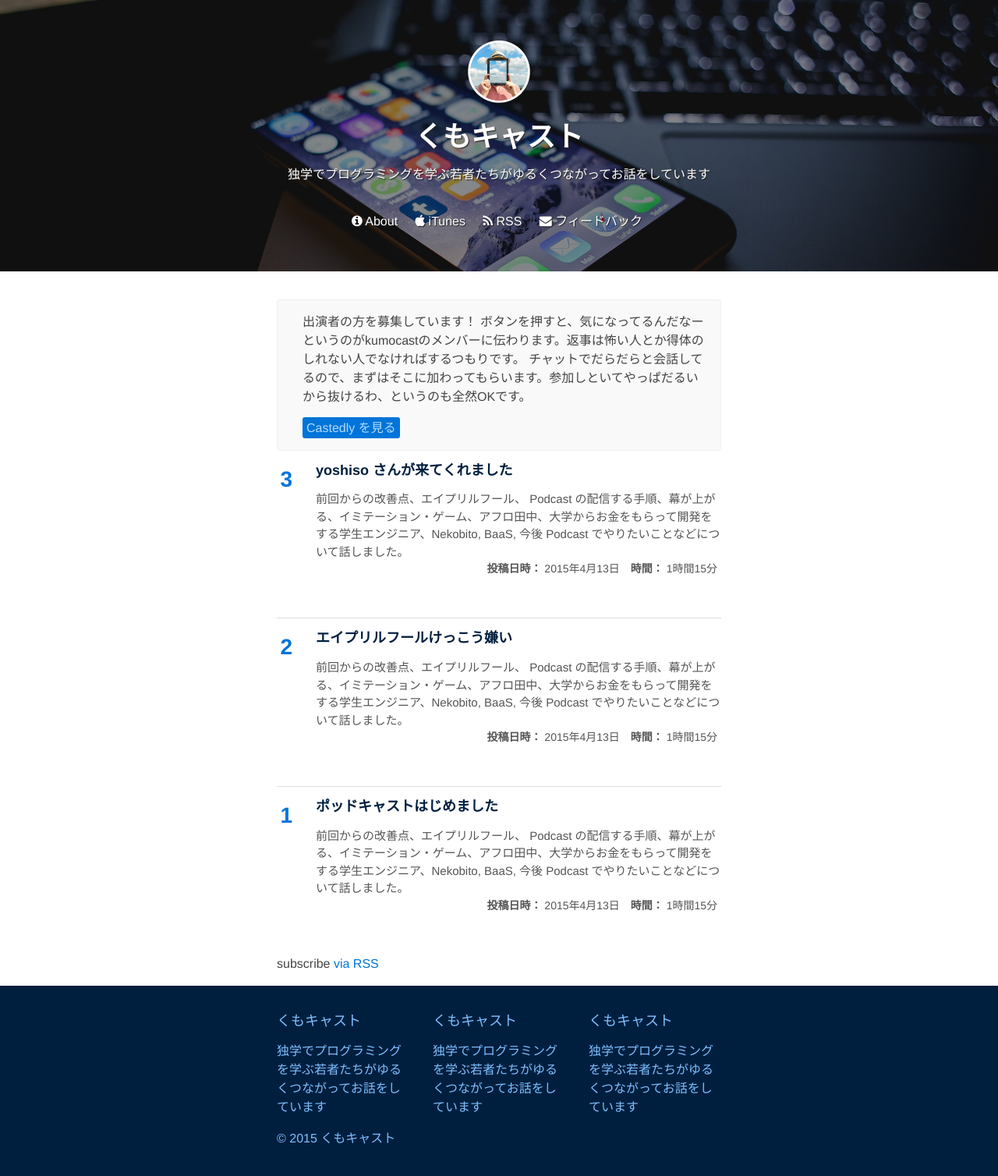
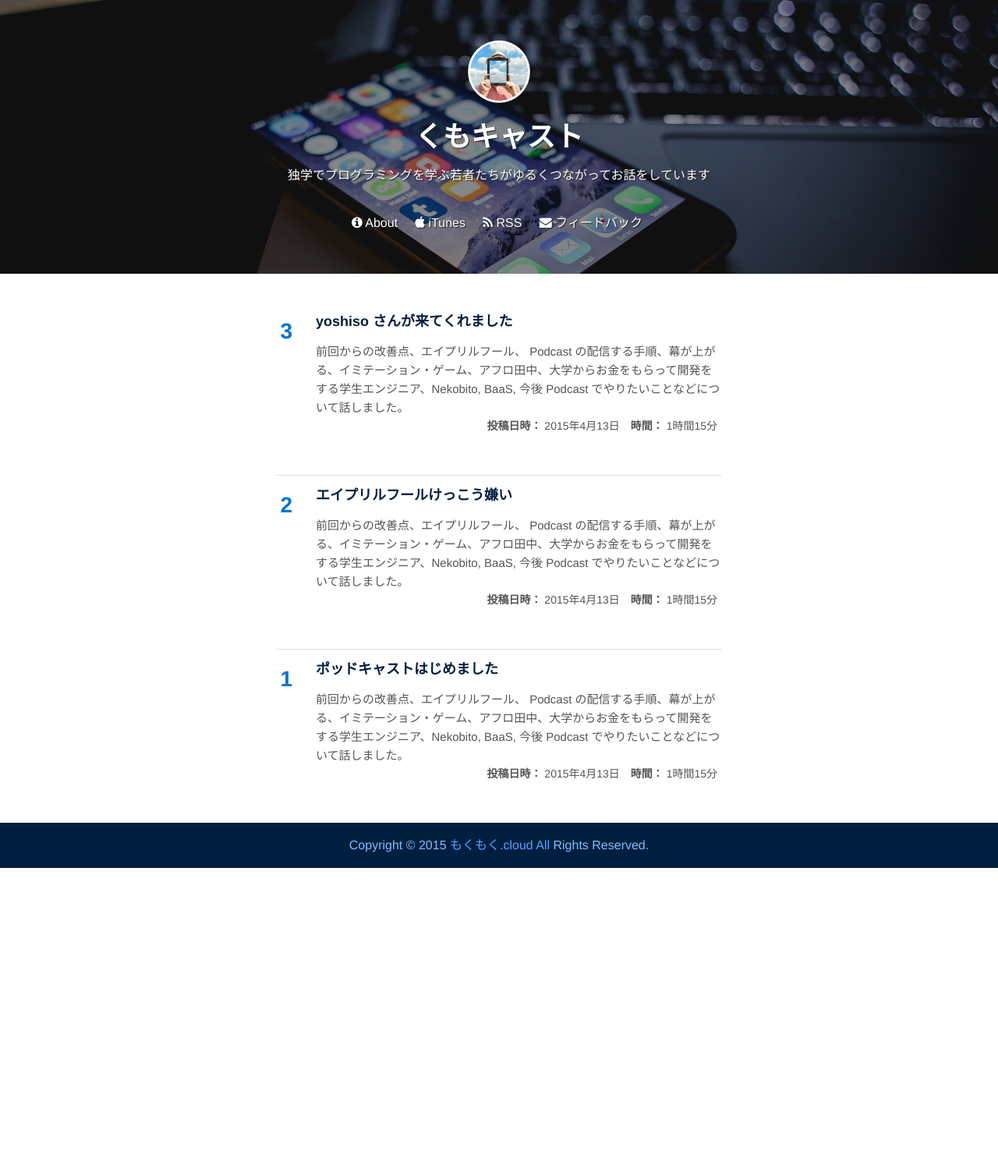
Before and after one commit to kumocast/kumocast.github.io, a Jekyll site: the page built from index.html, in a window 1280 px wide. Shown: the whole page at 78% size. Built offline with Jekyll 4.4.1, drawn with Linux system fonts in a browser that asks for light colours; nearby versions of some CDN libraries; Markdown is read by kramdown in place of the engine named in the settings; after the commit the page ends 1113 px from its top, so only the background shows below that.

Commit message:
とりあえず

```diff
--- a/_includes/footer.html
+++ b/_includes/footer.html
@@ -1,5 +1,6 @@
 <footer>
   <div class="container-fluid">
+    <!--
     <div class="row">
       <div class="col-xs-4">
         <h4>くもキャスト</h4>
@@ -20,6 +21,9 @@
         </p>
       </div>
     </div>
-    © {{ site.time | date: "%Y"}} くもキャスト
+  -->
+    <p class="copyright">
+      Copyright © {{site.time | date: "%Y" }} <a href="https://github.com/MokumokuCloud">もくもく.cloud All</a> Rights Reserved.
+    </p>
   </div>
 </footer>
--- a/_layouts/post.html
+++ b/_layouts/post.html
@@ -46,4 +46,7 @@ layout: default
       </div>
     </div>
   </div>
+  {% comment %}
+  {% include notice.html %}
+  {% endcomment %}
 </div>
--- a/_sass/_footer.scss
+++ b/_sass/_footer.scss
@@ -1,5 +1,18 @@
 footer {
   background: #001f3f;
   color: #7fbfff;
-  padding: $lg-margin 0;
+  padding: $md-margin 0;
+
+  a {
+    color: #4ca6ff;
+
+    &:visited {
+      color: #2a95ff;
+    }
+  }
 }
+
+.copyright {
+  text-align: center;
+  margin: 0;
+}
--- a/css/main.scss
+++ b/css/main.scss
@@ -9,7 +9,7 @@
 $base-font-family: avenir,'avenir next',helvetica,arial,sans-serif;
 $base-font-size:   16px;
 $small-font-size:  $base-font-size * 0.875;
-$base-line-height: 1.5;
+$base-line-height: 1.6;
 
 $spacing-unit:     30px;
 
--- a/index.html
+++ b/index.html
@@ -2,7 +2,9 @@
 layout: default
 ---
 
+{% comment %}
 {% include notice.html %}
+{% endcomment %}
 
 <div class="home">
 
@@ -38,6 +40,4 @@ layout: default
     {% endfor %}
   </ul>
 
-  <p class="rss-subscribe">subscribe <a href="{{ "/feed.xml" | prepend: site.baseurl }}">via RSS</a></p>
-
 </div>
```
